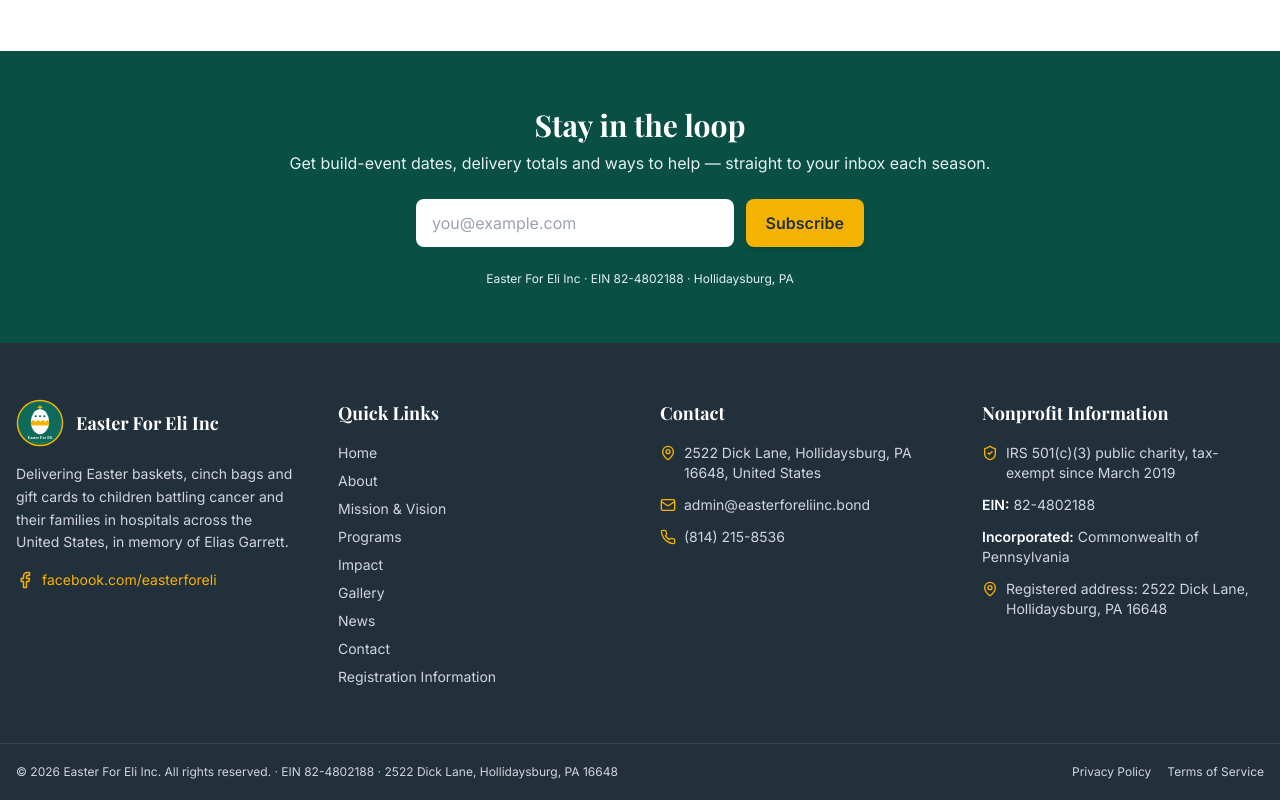
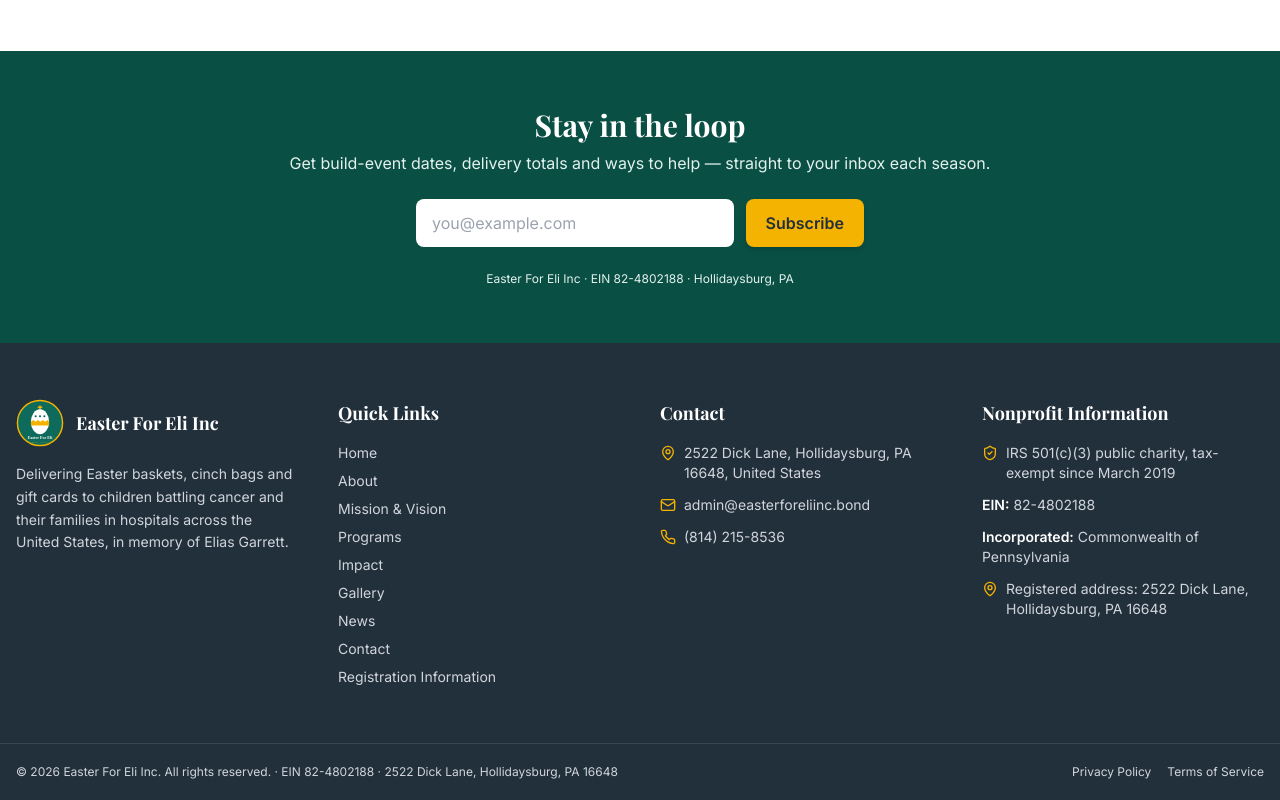
Before and after one commit to irmafiguero199/easterforeliinc.bond, a React (Vite) app: page / in a window 1280 px wide. Shown: the part 2510-3310 px from the top of the page. Built offline with nearby package versions, Linux system fonts and the light colour scheme.

Commit message:
Remove Facebook link from Footer component
Removed Facebook icon and link from the footer component.

```diff
--- a/src/components/Footer.jsx
+++ b/src/components/Footer.jsx
@@ -1,5 +1,5 @@
 import { Link } from 'react-router-dom'
-import { Mail, Phone, MapPin, Facebook, ShieldCheck } from 'lucide-react'
+import { Mail, Phone, MapPin, ShieldCheck } from 'lucide-react'
 import { ORG, NAV } from '../data/org.js'
 
 export default function Footer() {
@@ -12,9 +12,6 @@
             <span className="font-serif text-lg font-bold text-white">{ORG.name}</span>
           </div>
           <p className="mt-4 text-sm leading-relaxed">{ORG.missionShort}</p>
-          <a href={ORG.facebook} target="_blank" rel="noreferrer" className="mt-4 inline-flex items-center gap-2 text-sm text-brand-amber hover:text-white">
-            <Facebook size={18} /> facebook.com/easterforeli
-          </a>
         </div>
         <div>
           <h3 className="mb-4 font-serif text-lg font-bold text-white">Quick Links</h3>
```
